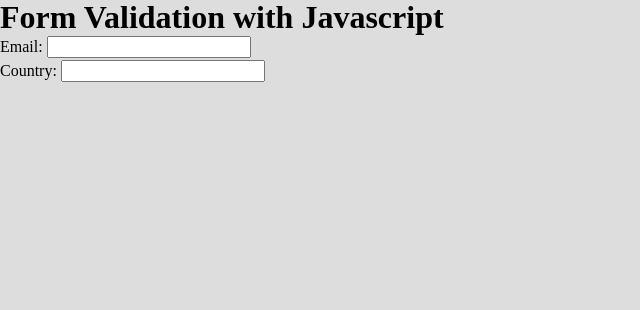
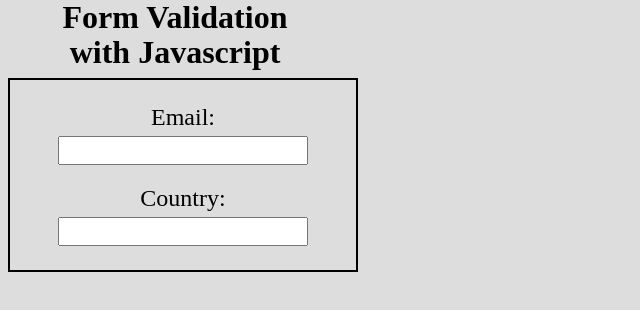
Before and after one commit to Solar-Tiger/form-validation, a website built with webpack: page src/index.html in a window 1280 px wide. Shown: the whole page, without its empty margins (0-640 px from the left). Built offline with nearby package versions, Linux system fonts and the light colour scheme.

Commit message:
Add basic form styling

```diff
--- a/src/style.css
+++ b/src/style.css
@@ -1,3 +1,40 @@
+:root {
+    --border-color: black;
+    --max-screen-width: 350px;
+}
+
 body {
-  background-color: #ddd;
+    background-color: #ddd;
 }
+
+h1 {
+    max-width: var(--max-screen-width);
+    text-align: center;
+}
+
+.form-container {
+    display: flex;
+    flex-direction: column;
+    gap: 20px;
+    margin: 0.5rem;
+    padding: 1.5rem 0.5rem;
+    max-width: var(--max-screen-width);
+    border: 2px solid var(--border-color);
+}
+
+.form-container div {
+    display: flex;
+    flex-direction: column;
+    justify-content: space-evenly;
+    align-items: center;
+    gap: 5px;
+
+    & label {
+        font-size: 24px;
+    }
+
+    & input {
+        padding: 4px;
+        min-width: 250px;
+    }
+}
```
